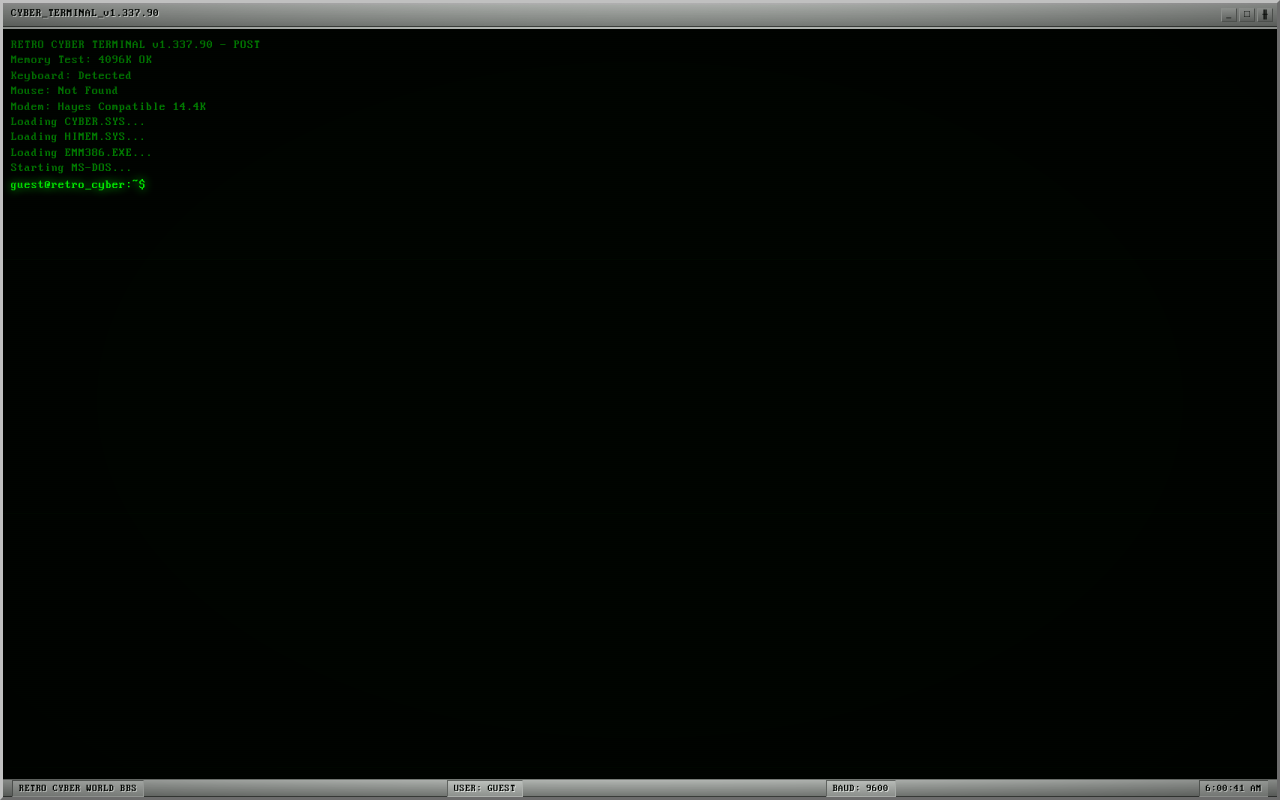
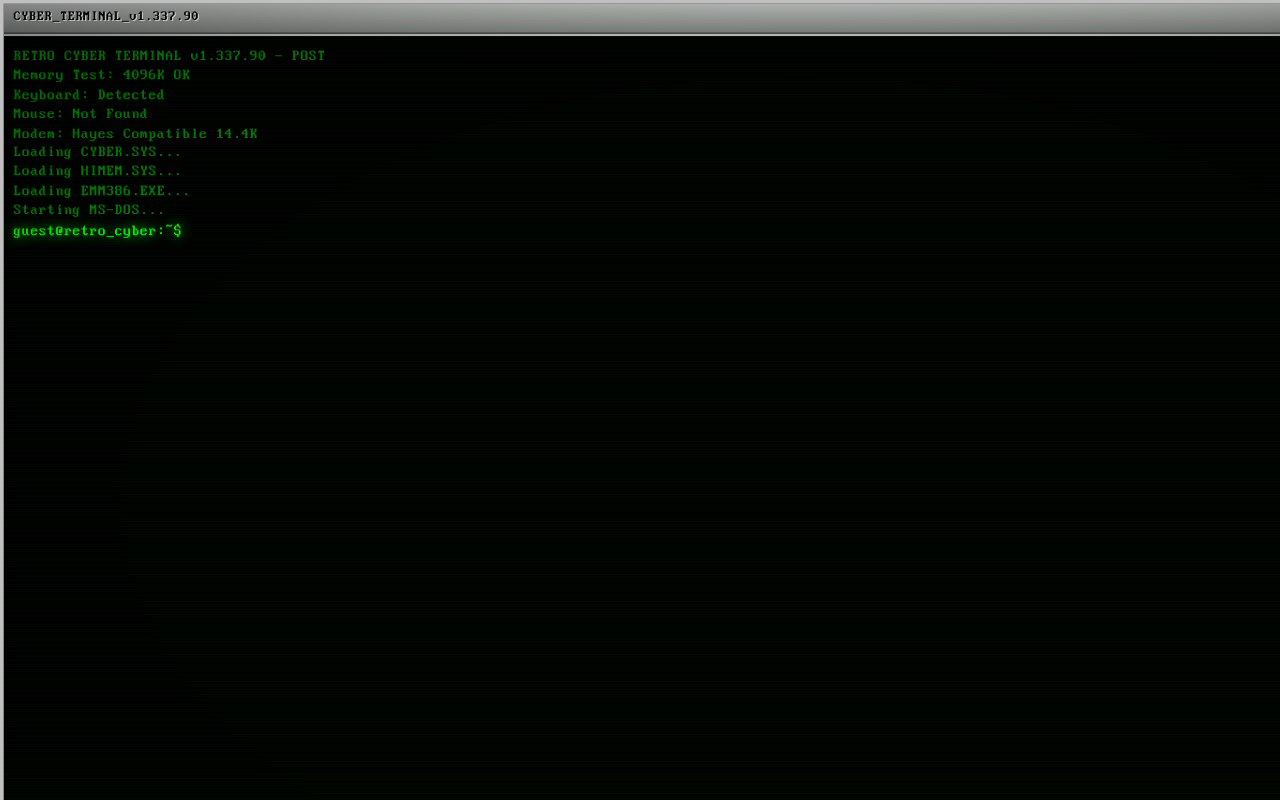
Before and after one commit to Akshith-cdr/retro-cyber-website, a React (Vite) app: page / in a window 1280 px wide. Built offline with nearby package versions, Linux system fonts and the light colour scheme.

Commit message:
Enhance accessibility by increasing base font size to 125% for improved default readability

```diff
--- a/src/index.css
+++ b/src/index.css
@@ -21,6 +21,8 @@
 #root {
   width: 100vw;
   height: 100vh;
+  transform: scale(1.25);
+  transform-origin: top left;
 }
 
 * {
```
